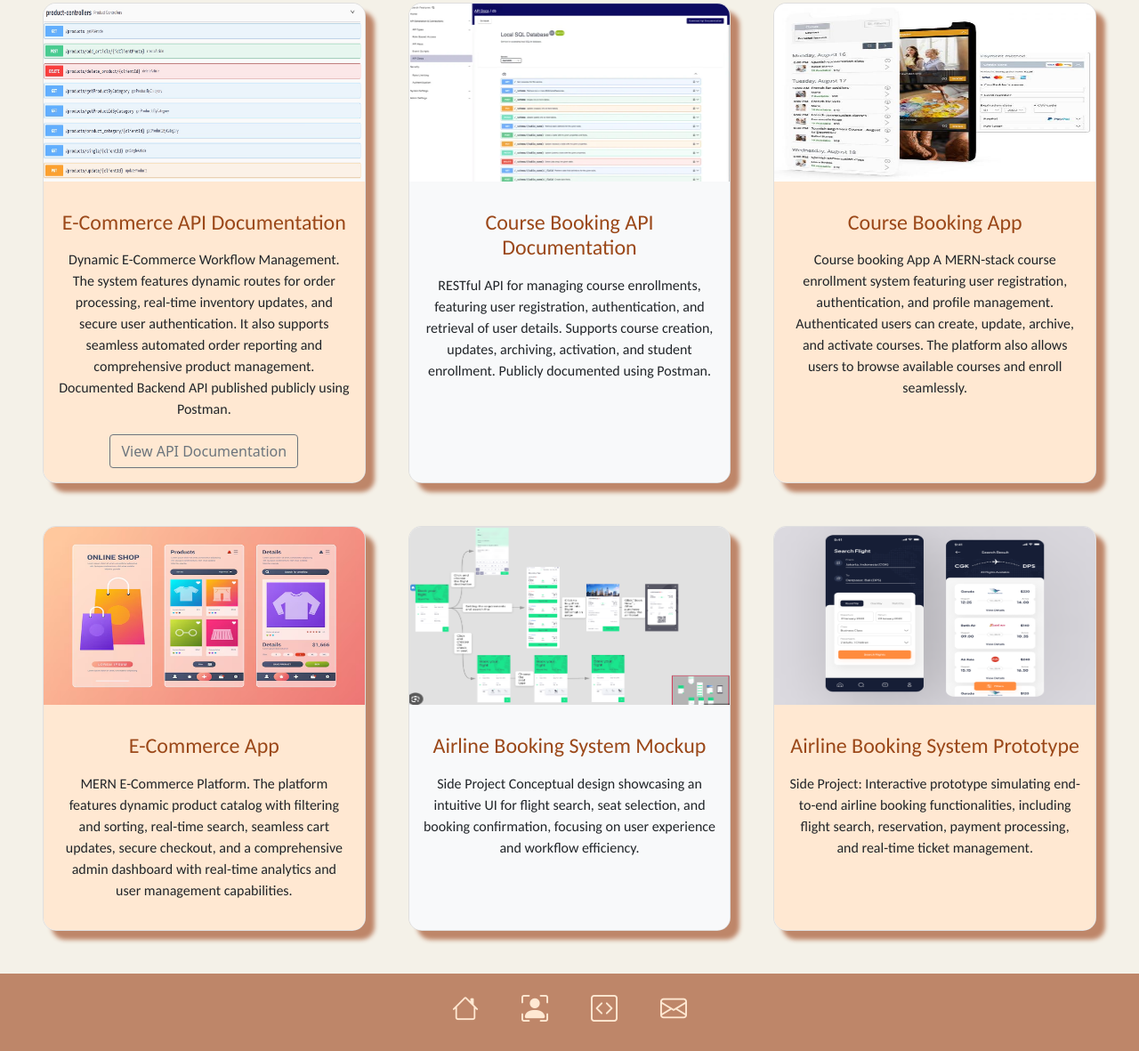
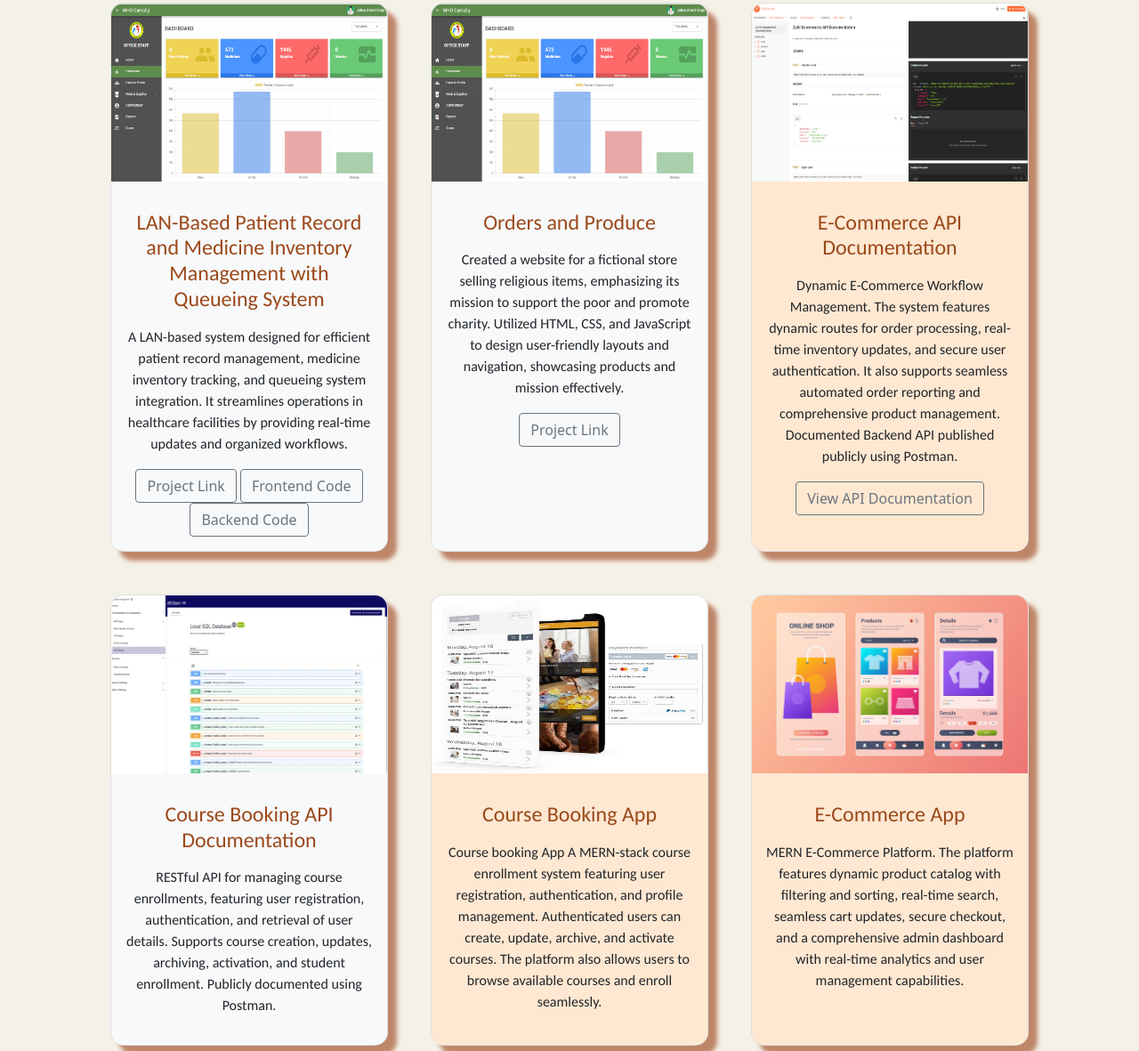
Before and after one commit to yhuhz/webportfolio, a plain HTML site: page index.html in a window 1280 px wide. Shown: the part 1957-3138 px from the top of the page at 89% size. Drawn offline with nearby package versions, Linux system fonts and the light colour scheme; a web font is replaced by a local one.

Commit message:
Added projects

```diff
--- a/index.html
+++ b/index.html
@@ -99,7 +99,7 @@
             >Wanna view my projects? Click here.</a
           >
         </div>
-        <div class="col-md-4 mt-md-5">
+        <div class="col-md-3 mt-md-5">
           <img
             src="./images/mypic.jpg"
             class="img-fluid rounded-circle"
@@ -135,9 +135,64 @@
         </div>
       </div>
 
-      <div class="row gap-5 px-5 mb-3 justify-content-center">
-        <div class="col-md text-center card p-0">
-          <img src="./images/projects/ecommerce-api.jpg" class="card-img-top" />
+      <div class="row justify-content-center mb-5 gap-5 px-3 d-flex">
+        <div class="col-md-3 col-sm-6 text-center card p-0">
+          <img src="./images/projects/MHOCLPRMIMQS.png" class="card-img-top" />
+          <div class="card-body bg-light">
+            <h4 class="pt-md-3 pb-md-2">
+              LAN-Based Patient Record and Medicine Inventory Management with
+              Queueing System
+            </h4>
+            <p>
+              A LAN-based system designed for efficient patient record
+              management, medicine inventory tracking, and queueing system
+              integration. It streamlines operations in healthcare facilities by
+              providing real-time updates and organized workflows.
+            </p>
+            <div>
+              <a href="https://yhuhz.github.io/MHOCLPRMIMQS" target="_blank"
+                ><button type="button" class="btn btn-outline-secondary">
+                  Project Link
+                </button></a
+              >
+              <a href="https://github.com/yhuhz/MHOCLPRMIMQS" target="_blank"
+                ><button type="button" class="btn btn-outline-secondary">
+                  Frontend Code
+                </button></a
+              >
+              <a
+                href="https://github.com/yhuhz/MHOCLPRMIMQS-PHP"
+                target="_blank"
+                ><button type="button" class="btn btn-outline-secondary">
+                  Backend Code
+                </button></a
+              >
+            </div>
+          </div>
+        </div>
+
+        <div class="col-md-3 col-sm-6 text-center card p-0">
+          <img src="./images/projects/MHOCLPRMIMQS.png" class="card-img-top" />
+          <div class="card-body bg-light">
+            <h4 class="pt-md-3 pb-md-2">Orders and Produce</h4>
+            <p>
+              Created a website for a fictional store selling religious items,
+              emphasizing its mission to support the poor and promote charity.
+              Utilized HTML, CSS, and JavaScript to design user-friendly layouts
+              and navigation, showcasing products and mission effectively.
+            </p>
+            <div>
+              <a href="https://yhuhz.github.io/Orders-Produce/" target="_blank"
+                ><button type="button" class="btn btn-outline-secondary">
+                  Project Link
+                </button></a
+              >
+            </div>
+          </div>
+        </div>
+
+        <div class="col-md-3 col-sm-6 text-center card p-0">
+          <img src="./images/projects/EcommerceAPI.png" class="card-img-top" />
           <div class="card-body">
             <h4 class="pt-md-3 pb-md-2">E-Commerce API Documentation</h4>
             <p>
@@ -157,8 +212,7 @@
           </div>
         </div>
 
-        <div class="col-md text-center card p-0">
-          <!-- carousel 2 -->
+        <div class="col-md-3 col-sm-6 text-center card p-0">
           <img
             src="./images/projects/course-booking-api.png"
             class="card-img-top"
@@ -173,7 +227,7 @@
             </p>
           </div>
         </div>
-        <div class="col-md text-center card p-0">
+        <div class="col-md-3 col-sm-6 text-center card p-0">
           <img
             src="./images/projects/course-booking-app.jpg"
             class="card-img-top"
@@ -189,10 +243,8 @@
             </p>
           </div>
         </div>
-      </div>
 
-      <div class="row gap-5 px-5 my-5 justify-content-center">
-        <div class="col-md text-center card p-0">
+        <div class="col-md-3 col-sm-6 text-center card p-0">
           <img src="./images/projects/ecommerce-app.png" class="card-img-top" />
           <div class="card-body">
             <h4 class="pt-md-3 pb-md-2">E-Commerce App</h4>
@@ -205,8 +257,7 @@
           </div>
         </div>
 
-        <div class="col-md text-center card p-0">
-          <!-- carousel 2 -->
+        <div class="col-md-3 col-sm-6 text-center card p-0">
           <img
             src="./images/projects/airline-booking-mockup.png"
             class="card-img-top"
@@ -220,7 +271,7 @@
             </p>
           </div>
         </div>
-        <div class="col-md text-center card p-0">
+        <div class="col-md-3 col-sm-6 text-center card p-0">
           <img
             src="./images/projects/airline-booking-prototype.png"
             class="card-img-top"
```
Also changed, not shown: images/projects/EcommerceAPI.png (added), images/projects/MHOCLPRMIMQS.png (added).
